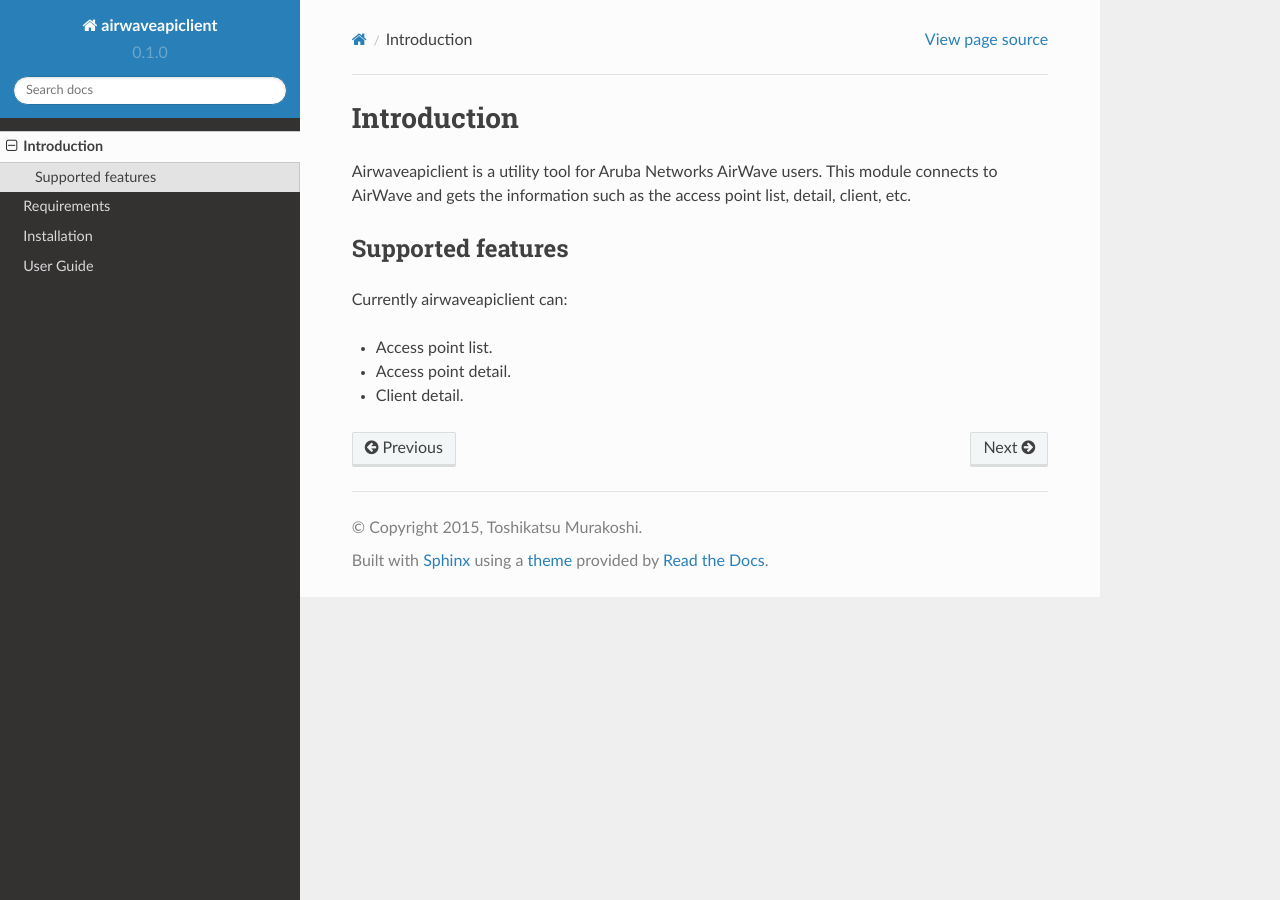
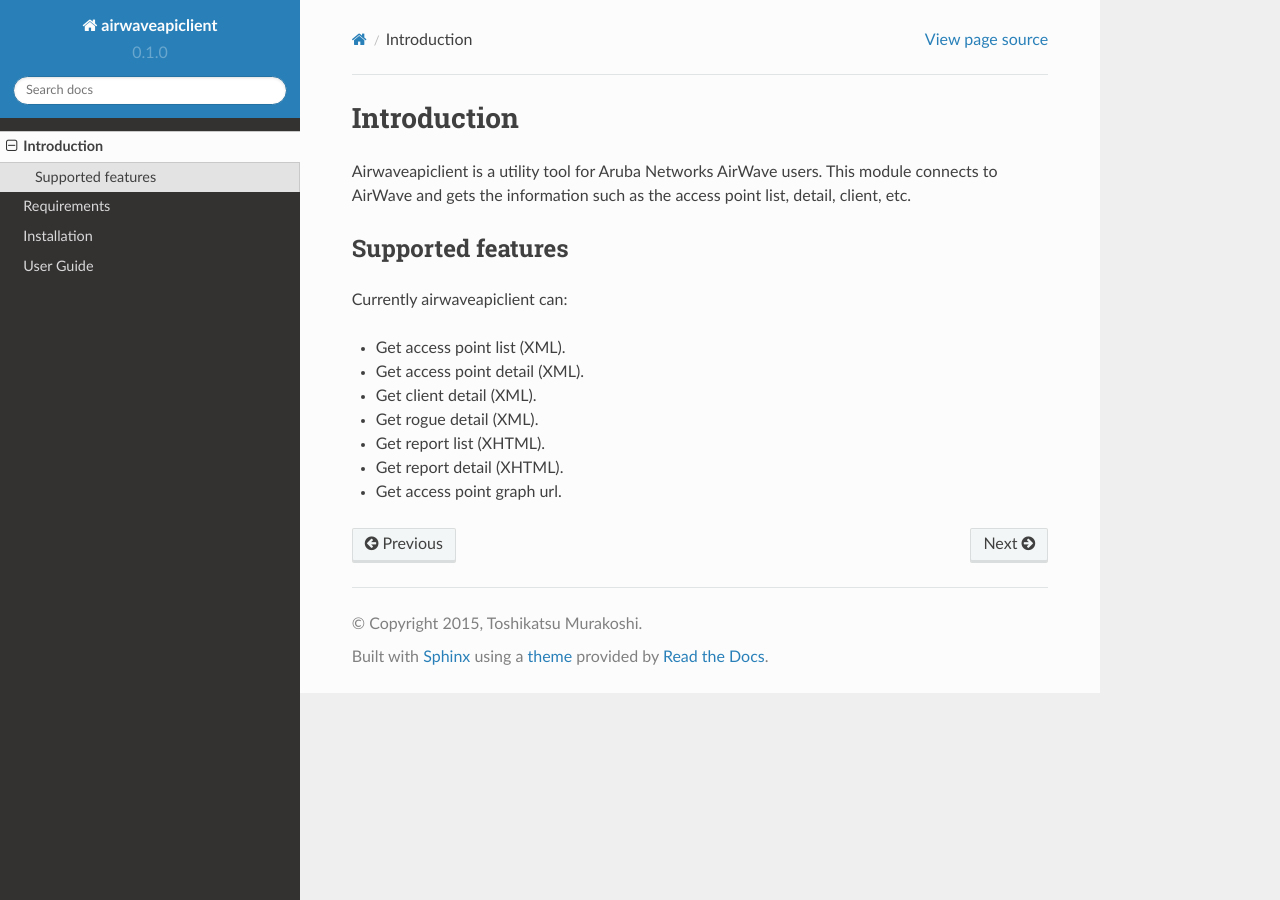
Before and after one commit to mtoshi/airwaveapiclient, a Sphinx documentation site: the page built from docs/source/intro.rst, in a window 1280 px wide. Built offline with Sphinx 7.4.7 and the Read the Docs theme 2.0.0, drawn with Linux system fonts in a browser that asks for light colours.

Commit message:
Edit the docs of introduce.

```diff
--- a/docs/source/intro.rst
+++ b/docs/source/intro.rst
@@ -9,6 +9,10 @@ Supported features
 ------------------
 Currently airwaveapiclient can:
 
-* Access point list.
-* Access point detail.
-* Client detail.
+* Get access point list (XML).
+* Get access point detail (XML).
+* Get client detail (XML).
+* Get rogue detail (XML).
+* Get report list (XHTML).
+* Get report detail (XHTML).
+* Get access point graph url.
```
